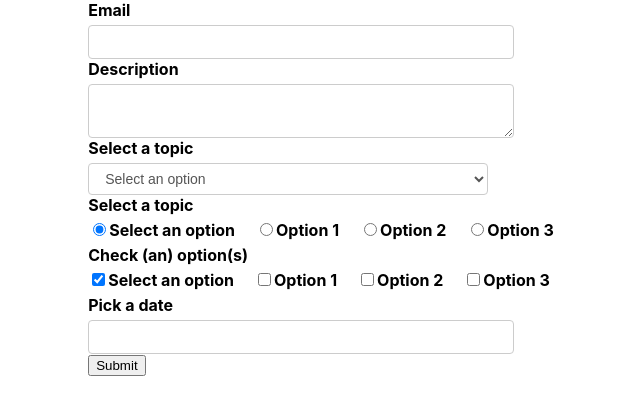
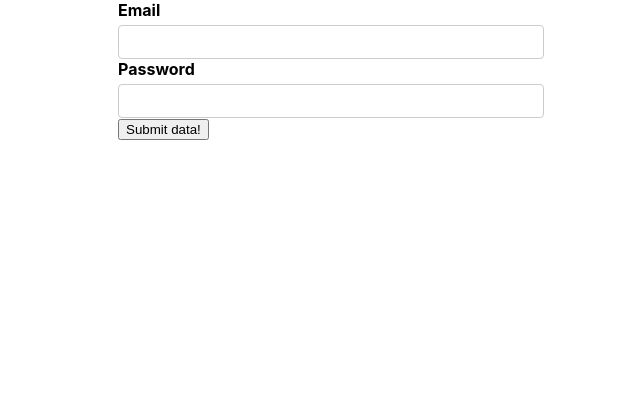
Before and after one commit to lukasz-klekner/formik_controls, a React (Create React App) app: page / in a window 1280 px wide. Shown: the top 414 px of the page, without its empty margins (309-949 px from the left). Built offline with nearby package versions, Linux system fonts and the light colour scheme.

Commit message:
creates LoginForm

```diff
--- a/src/App.js
+++ b/src/App.js
@@ -1,10 +1,12 @@
 import './App.css'
 import FormikContainer from './components/FormikContainer'
+import LoginForm from './components/LoginForm'
 
 function App() {
   return (
     <div className='App'>
-      <FormikContainer />
+      {/* <FormikContainer /> */}
+      <LoginForm />
     </div>
   )
 }
--- /dev/null
+++ b/src/components/LoginForm.js
@@ -0,0 +1,46 @@
+import { Formik, Form } from 'formik'
+import * as Yup from 'yup'
+import FormikControl from './FormikControl'
+
+const LoginForm = () => {
+  const initialValues = {
+    email: '',
+    password: '',
+  }
+  const validationSchema = Yup.object({
+    email: Yup.string().email('Invalid email').required('Required'),
+    password: Yup.string().min(6, 'Password too short!').required('Required'),
+  })
+
+  const onSubmit = (values) => console.log('Form data', values)
+
+  return (
+    <Formik
+      initialValues={initialValues}
+      validationSchema={validationSchema}
+      onSubmit={onSubmit}
+    >
+      {(formik) => (
+        <Form>
+          <FormikControl
+            control='input'
+            type='email'
+            label='Email'
+            name='email'
+          />
+          <FormikControl
+            control='input'
+            type='password'
+            label='Password'
+            name='password'
+          />
+          <button type='submit' disabled={!formik.isValid}>
+            Submit data!
+          </button>
+        </Form>
+      )}
+    </Formik>
+  )
+}
+
+export default LoginForm
```
